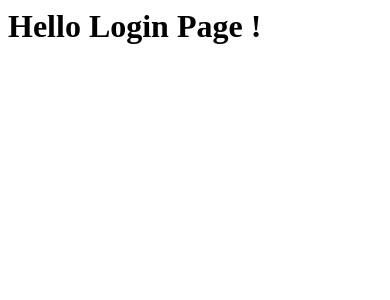
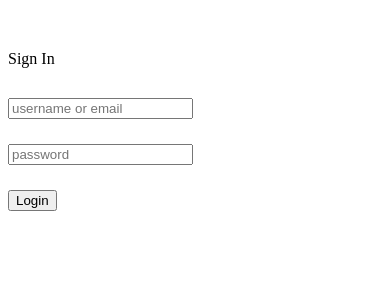
Before and after one commit to WoodProgrammer/gamer_trnet, a Django app: page /user/login/ in a window 390 px wide. Shown: the top 300 px of the page. Run offline with Django 3.2, Linux system fonts and the light colour scheme.

Commit message:
Login Handled by utkucan

```diff
--- /dev/null
+++ b/gamer_trnet/users/templates/base.html
@@ -0,0 +1 @@
+<title>Welcome TRNET_GAME</title>
--- a/gamer_trnet/users/templates/login.html
+++ b/gamer_trnet/users/templates/login.html
@@ -1 +1,54 @@
-<h1>Hello Login Page !</h1>
+<!DOCTYPE html>
+<html lang="en">
+<head>
+    <meta charset="UTF-8">
+    <title>Title</title>
+</head>
+<body>
+<div class="container">
+        <div id="loginbox" style="margin-top:50px;" class="mainbox col-md-6 col-md-offset-3 col-sm-8 col-sm-offset-2">
+            <div class="panel panel-info" >
+                    <div class="panel-heading">
+                        <div class="panel-title">Sign In</div>
+                    </div>
+
+                    <div style="padding-top:30px" class="panel-body" >
+
+                        <div style="display:none" id="login-alert" class="alert alert-danger col-sm-12"></div>
+
+<form method="POST" action="{% url 'users:login' %}" enctype="multipart/form-data">
+    {% csrf_token %}
+                            <div style="margin-bottom: 25px" class="input-group">
+                                        <span class="input-group-addon"><i class="glyphicon glyphicon-user"></i></span>
+                                        <input id="login-username" type="text" class="form-control" name="username" value="" placeholder="username or email">
+                                    </div>
+
+                            <div style="margin-bottom: 25px" class="input-group">
+                                        <span class="input-group-addon"><i class="glyphicon glyphicon-lock"></i></span>
+                                        <input id="login-password" type="password" class="form-control" name="password" placeholder="password">
+                                    </div>
+
+
+
+
+
+
+                                <div style="margin-top:10px" class="form-group">
+                                    <!-- Button -->
+
+                                    <div class="col-sm-12 controls">
+                                      <button type="submit" id="btn-login" href="#" class="btn btn-success">Login  </button>
+
+                                    </div>
+                                </div>
+
+
+                            </form>
+
+
+
+                        </div>
+                    </div>
+        </div>
+</div>
+</body>
--- a/gamer_trnet/users/views.py
+++ b/gamer_trnet/users/views.py
@@ -1,6 +1,20 @@
-from django.shortcuts import render
-
+from django.shortcuts import render,redirect
+from django.contrib.auth import authenticate, login
 
 def login_view(request):
-
-    return render(request,"login.html")
+    if request.user.is_authenticated():
+        return redirect('game:index')
+    template_name="login.html"
+    if request.method == "POST":
+        username = request.POST['username']
+        password = request.POST['password']
+        user = authenticate(username=username, password=password)
+        if user is not None:
+            if user.is_active:
+                login(request, user)
+                return redirect('game:index')
+            else:
+                return render(request, template_name, {'error_message': 'Your account has been disabled'})
+        else:
+            return render(request,template_name, {'error_message': 'Invalid login'})
+    return render(request, template_name)
```
Also changed, not shown: gamer_trnet/db.sqlite3, 1 other file.
